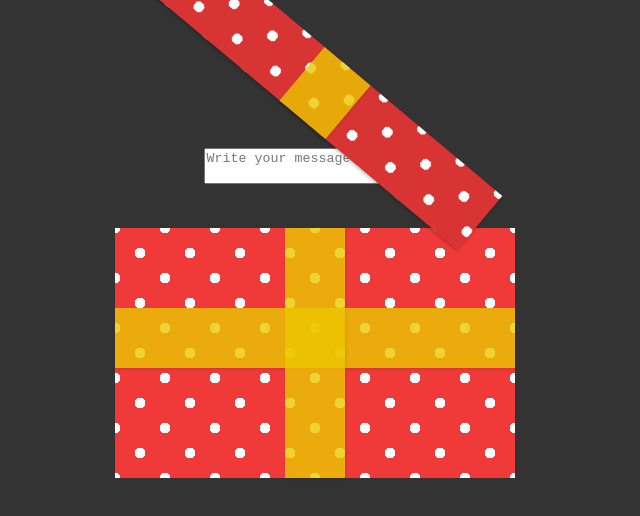
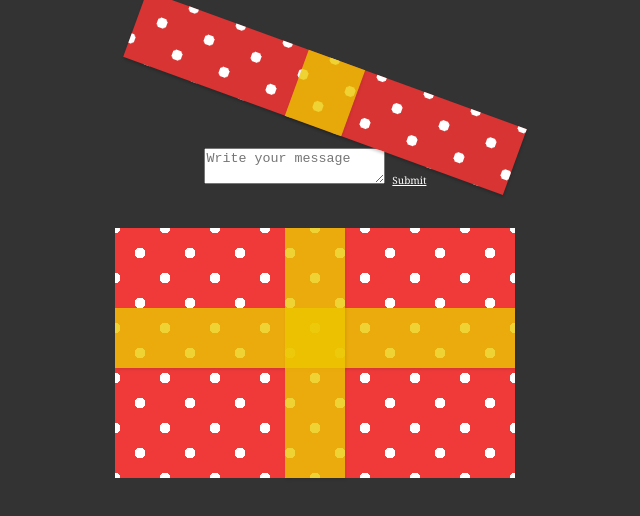
Before and after one commit to techwarq/Mystery_box, a website: page index.html in a window 1280 px wide. In both pictures the pointer is over the element 640 px from the left and 193 px from the top of the page. Shown: the whole page, without its empty margins (325-965 px from the left). Drawn offline with Linux system fonts and the light colour scheme.

Commit message:
Update styles.css

```diff
--- a/styles.css
+++ b/styles.css
@@ -77,7 +77,7 @@ body {
   /* hover effects */
   .present:hover .lid {
     top: -100px;
-    transform: rotateZ(40deg);
+    transform: rotateZ(20deg);
     left: 10px;
   }
   .present:hover .promo {
```
